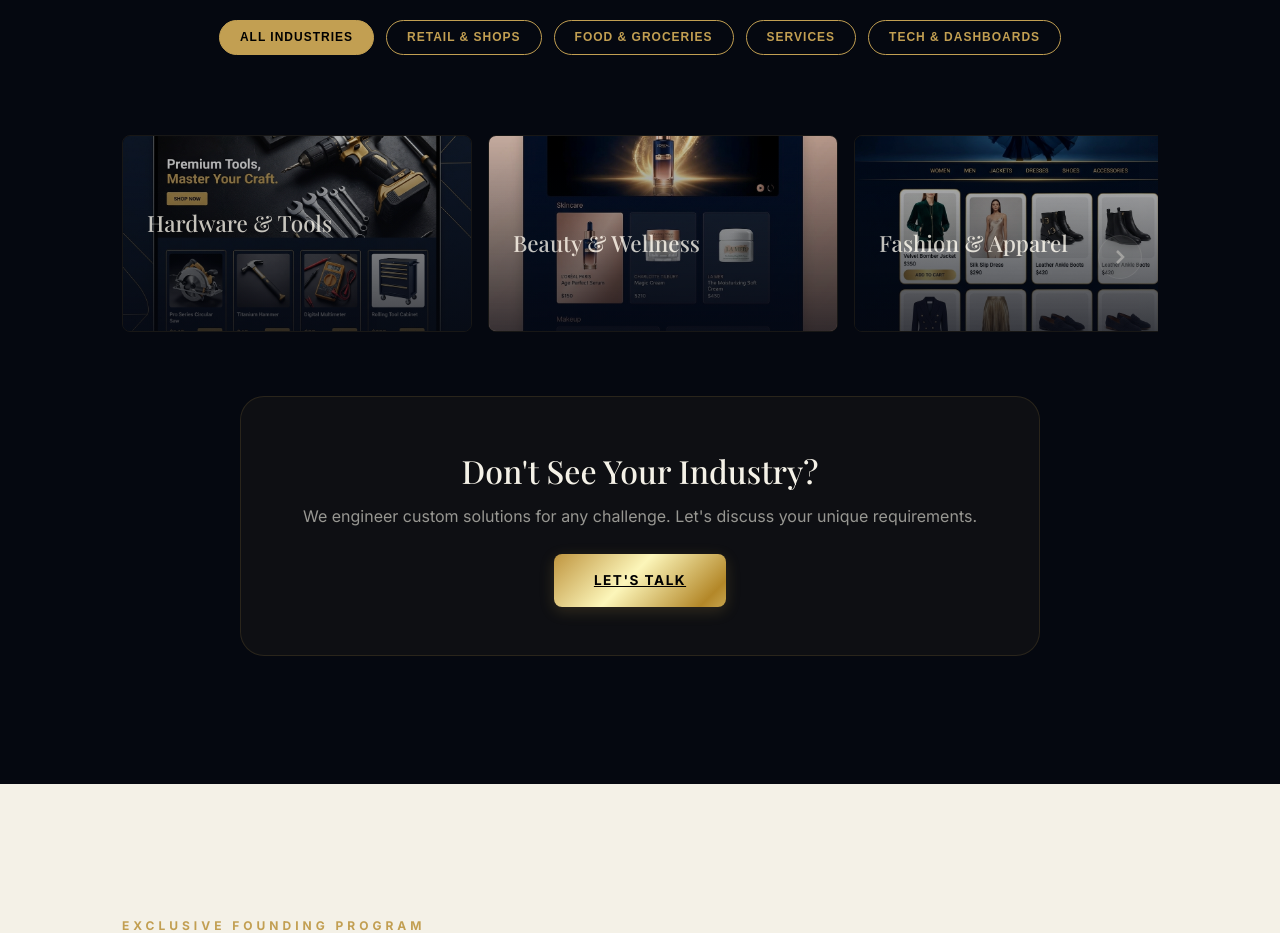
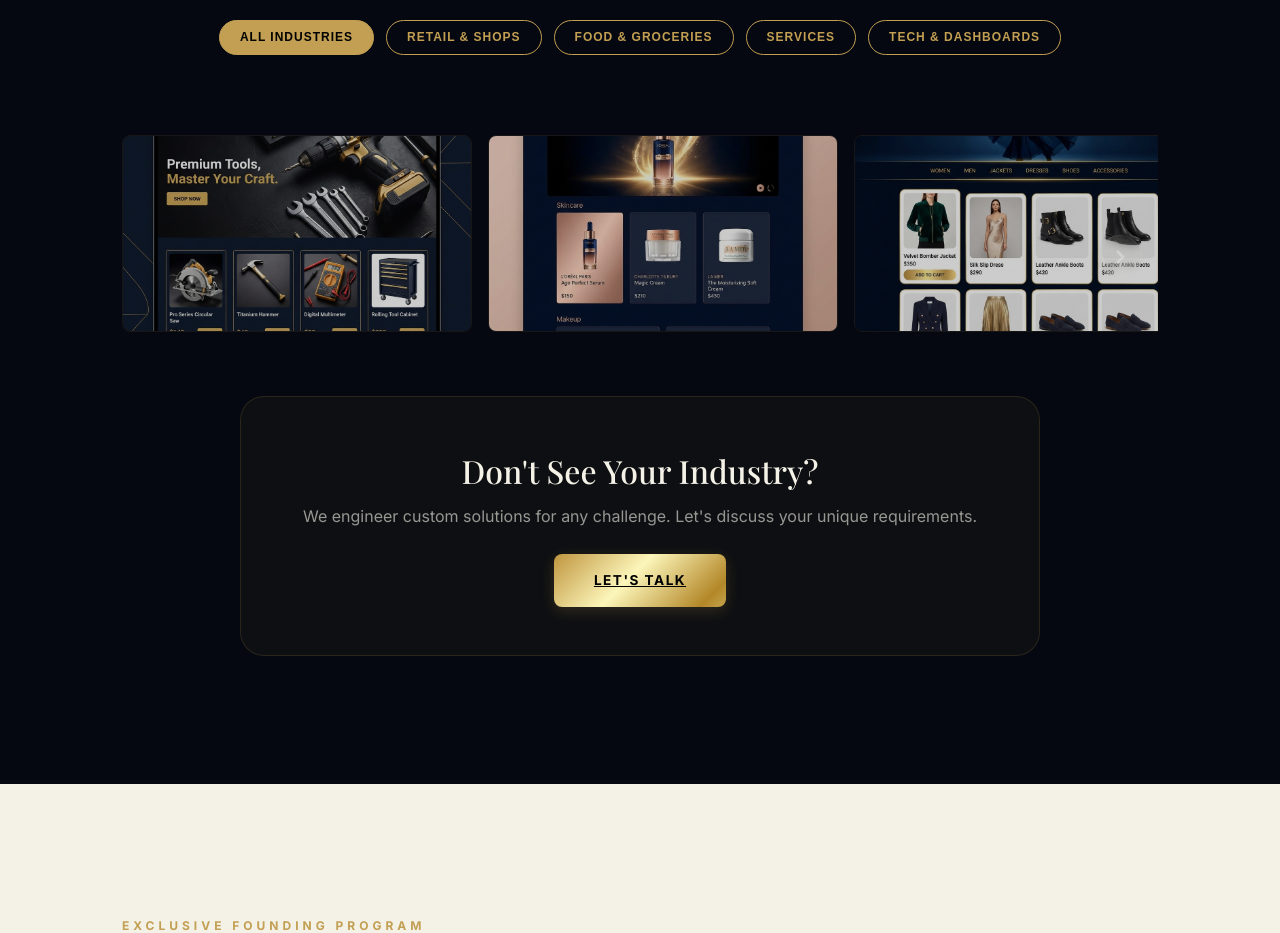
Before and after one commit to Mapetere/nm_holdings_site, a Next.js app: page / in a window 1280 px wide. Shown: the part 1920-2853 px from the top of the page. Built offline with nearby package versions, Linux system fonts and the light colour scheme; a web font is replaced by a local one.

Commit message:
feat: Add PortfolioShowcase React component featuring industry filtering and a Netflix-style horizontal scroll.

```diff
--- a/src/components/PortfolioShowcase.tsx
+++ b/src/components/PortfolioShowcase.tsx
@@ -267,20 +267,32 @@ export default function IndustryExamples() {
                                     padding: '1.5rem',
                                     display: 'flex',
                                     flexDirection: 'column',
-                                    justifyContent: 'flex-end',
-                                    background: 'linear-gradient(transparent, rgba(5, 8, 16, 0.9))',
-                                    opacity: hoveredItem === item.id ? 1 : 0.8,
-                                    transition: 'opacity 0.4s ease'
+                                    justifyContent: 'center',
+                                    alignItems: 'center',
+                                    textAlign: 'center',
+                                    background: 'rgba(5, 8, 16, 0.85)',
+                                    backdropFilter: 'blur(8px)',
+                                    opacity: hoveredItem === item.id ? 1 : 0,
+                                    transition: 'all 0.4s ease',
+                                    zIndex: 5
                                 }}>
-                                    <h3 className="serif" style={{ fontSize: '1.4rem', color: 'var(--cream)', marginBottom: '0.25rem' }}>
+                                    <h3 className="serif" style={{
+                                        fontSize: '1.4rem',
+                                        color: 'var(--cream)',
+                                        marginBottom: '0.5rem',
+                                        transform: hoveredItem === item.id ? 'translateY(0)' : 'translateY(-10px)',
+                                        transition: 'all 0.4s cubic-bezier(0.23, 1, 0.32, 1)'
+                                    }}>
                                         {item.title}
                                     </h3>
                                     <p style={{
-                                        fontSize: '0.8rem',
-                                        color: 'rgba(244, 241, 231, 0.6)',
+                                        fontSize: '0.85rem',
+                                        color: 'rgba(244, 241, 231, 0.8)',
                                         margin: 0,
+                                        maxWidth: '240px',
+                                        lineHeight: '1.6',
                                         transform: hoveredItem === item.id ? 'translateY(0)' : 'translateY(10px)',
-                                        transition: 'all 0.4s ease',
+                                        transition: 'all 0.4s cubic-bezier(0.23, 1, 0.32, 1) 0.1s',
                                         opacity: hoveredItem === item.id ? 1 : 0
                                     }}>
                                         {item.description}
```
